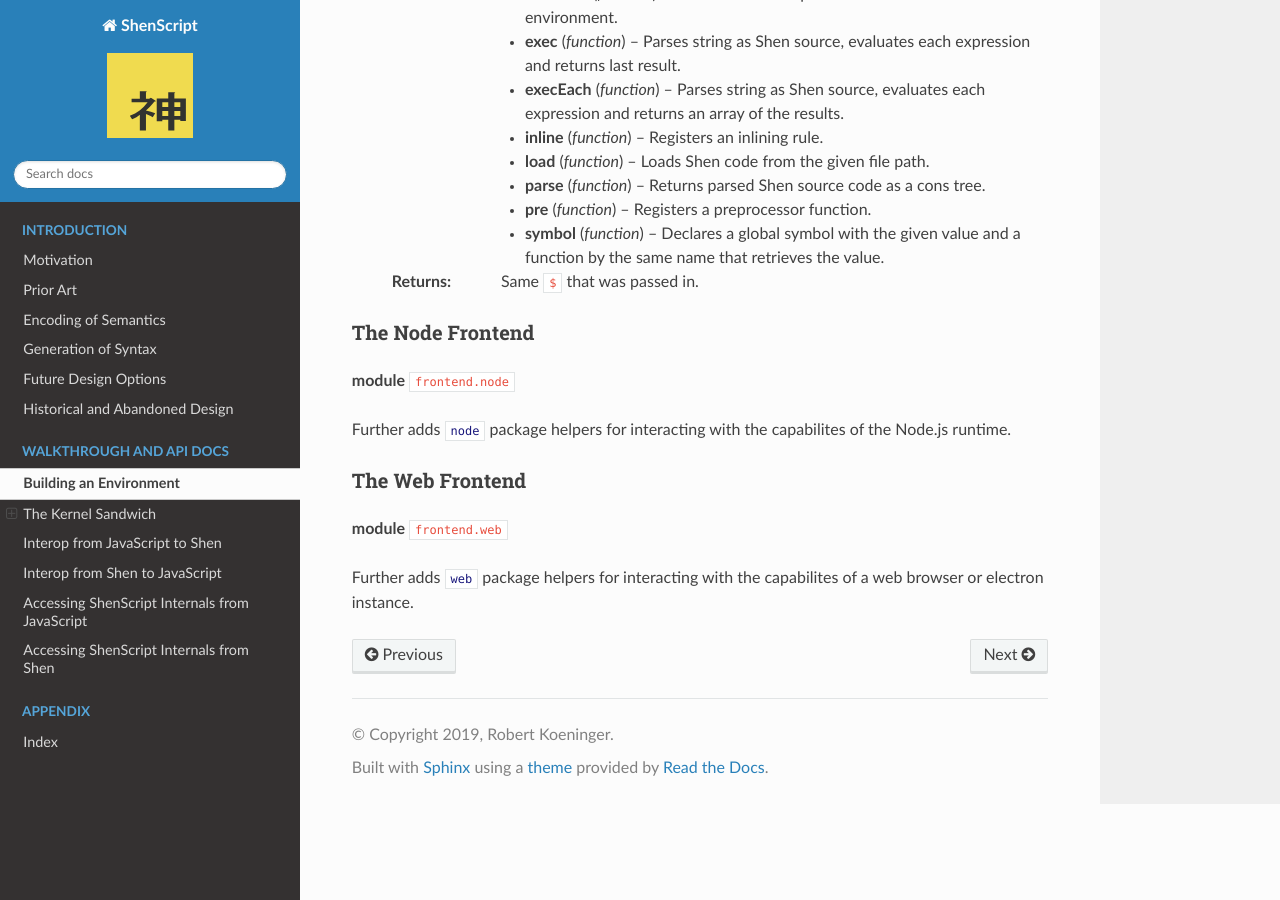
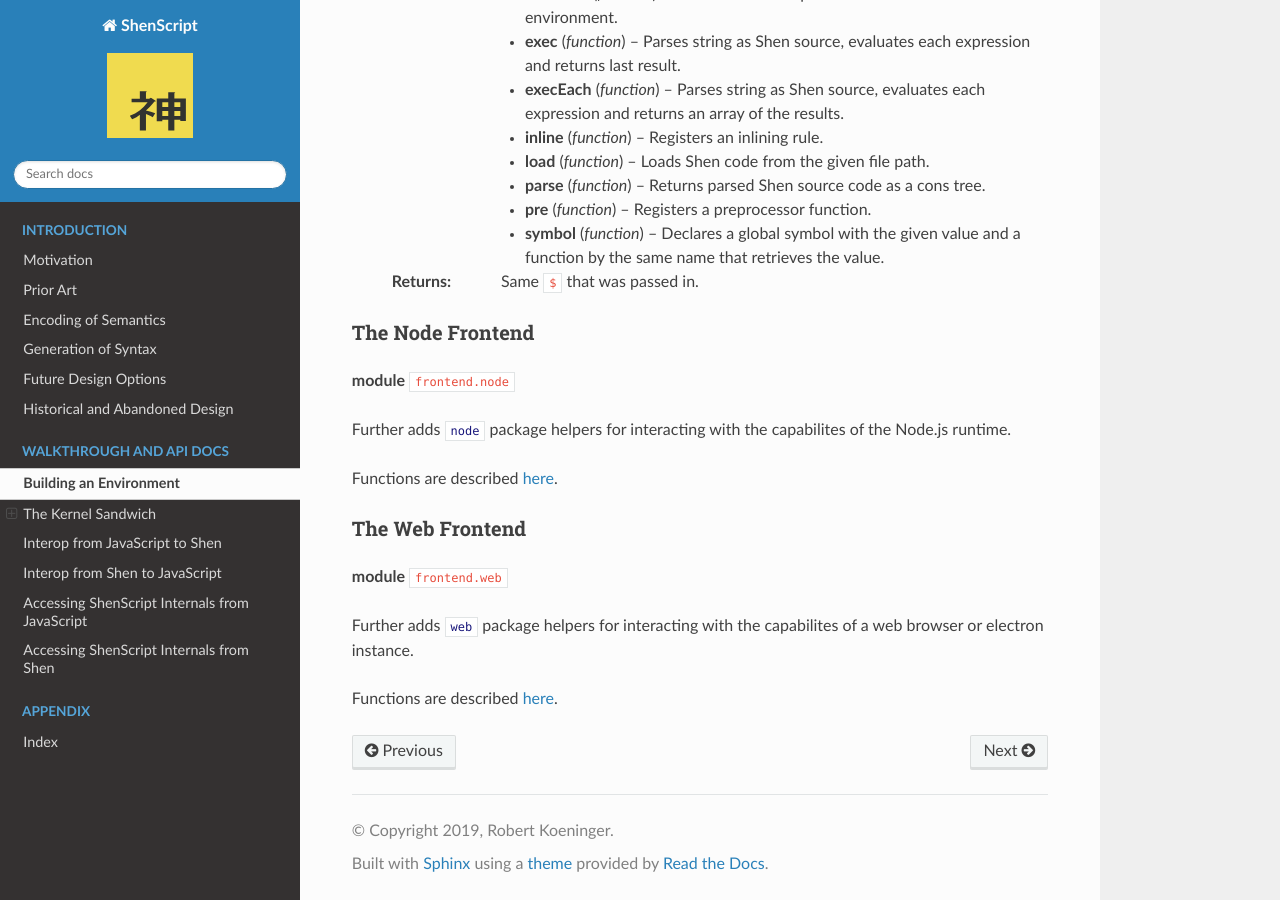
Before and after one commit to rkoeninger/ShenScript, a Sphinx documentation site: the page built from docs/setup.rst, in a window 1280 px wide and 900 px high, scrolled down 4011 px. Built offline with Sphinx 7.4.7 and the Read the Docs theme 2.0.0, drawn with Linux system fonts in a browser that asks for light colours.

Commit message:
Added couple of cross-reference links

```diff
--- a/docs/setup.rst
+++ b/docs/setup.rst
@@ -139,9 +139,13 @@ The Node Frontend
 
 Further adds :shen:`node` package helpers for interacting with the capabilites of the Node.js runtime.
 
+Functions are described `here <interop.html#node-specific-interop>`_.
+
 The Web Frontend
 ~~~~~~~~~~~~~~~~
 
 **module** ``frontend.web``
 
 Further adds :shen:`web` package helpers for interacting with the capabilites of a web browser or electron instance.
+
+Functions are described `here <interop.html#web-specific-interop>`_.
```
